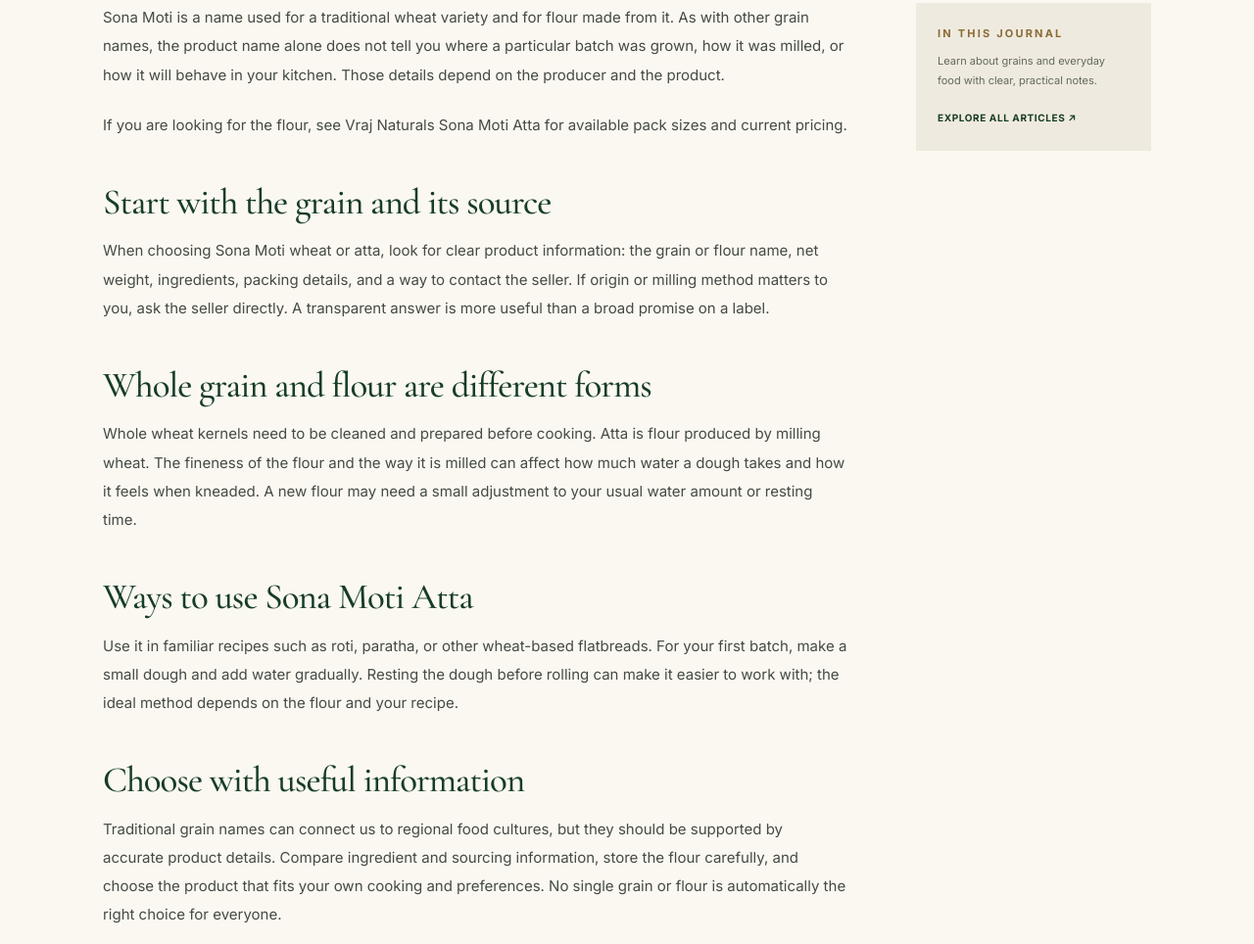
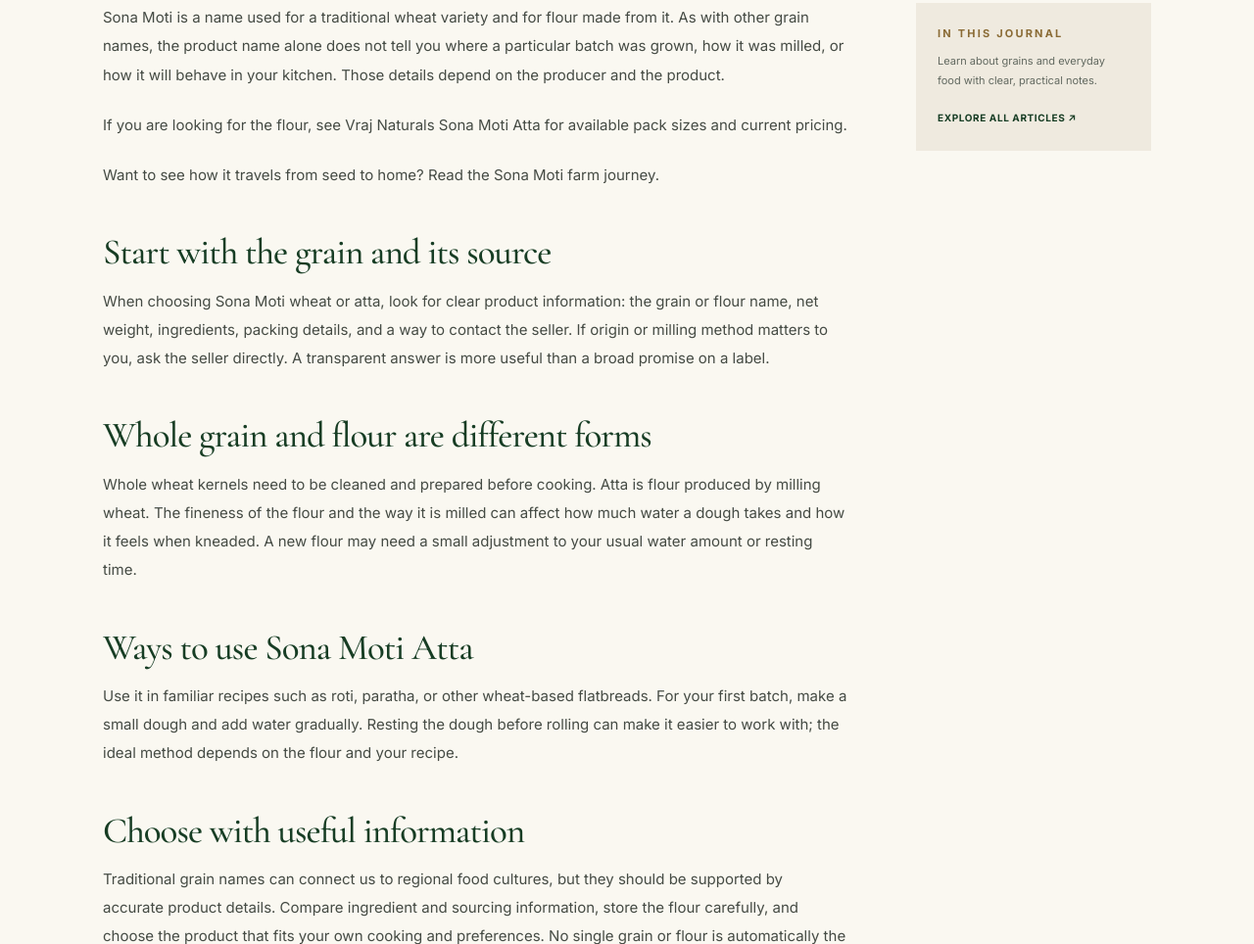
Before and after one commit to amanchopra1/vrajnaturalss, a plain HTML site: page blogs/sonamotiwhytoeat.html in a window 1280 px wide. Shown: the part 1242-2206 px from the top of the page at 98% size. Drawn offline with nearby package versions, Linux system fonts and the light colour scheme.

Commit message:
Connect Sona Moti grain guide to farm journey story

```diff
--- a/blogs/sonamotiwhytoeat.html
+++ b/blogs/sonamotiwhytoeat.html
@@ -25,6 +25,7 @@
   <section class="article-layout wrap"><article class="article-content">
     <p>Sona Moti is a name used for a traditional wheat variety and for flour made from it. As with other grain names, the product name alone does not tell you where a particular batch was grown, how it was milled, or how it will behave in your kitchen. Those details depend on the producer and the product.</p>
     <p>If you are looking for the flour, see <a href="/sona-moti-atta.html">Vraj Naturals Sona Moti Atta</a> for available pack sizes and current pricing.</p>
+    <p>Want to see how it travels from seed to home? Read <a href="/blogs/sona-moti-journey.html">the Sona Moti farm journey</a>.</p>
     <h2>Start with the grain and its source</h2>
     <p>When choosing Sona Moti wheat or atta, look for clear product information: the grain or flour name, net weight, ingredients, packing details, and a way to contact the seller. If origin or milling method matters to you, ask the seller directly. A transparent answer is more useful than a broad promise on a label.</p>
     <h2>Whole grain and flour are different forms</h2>
```
